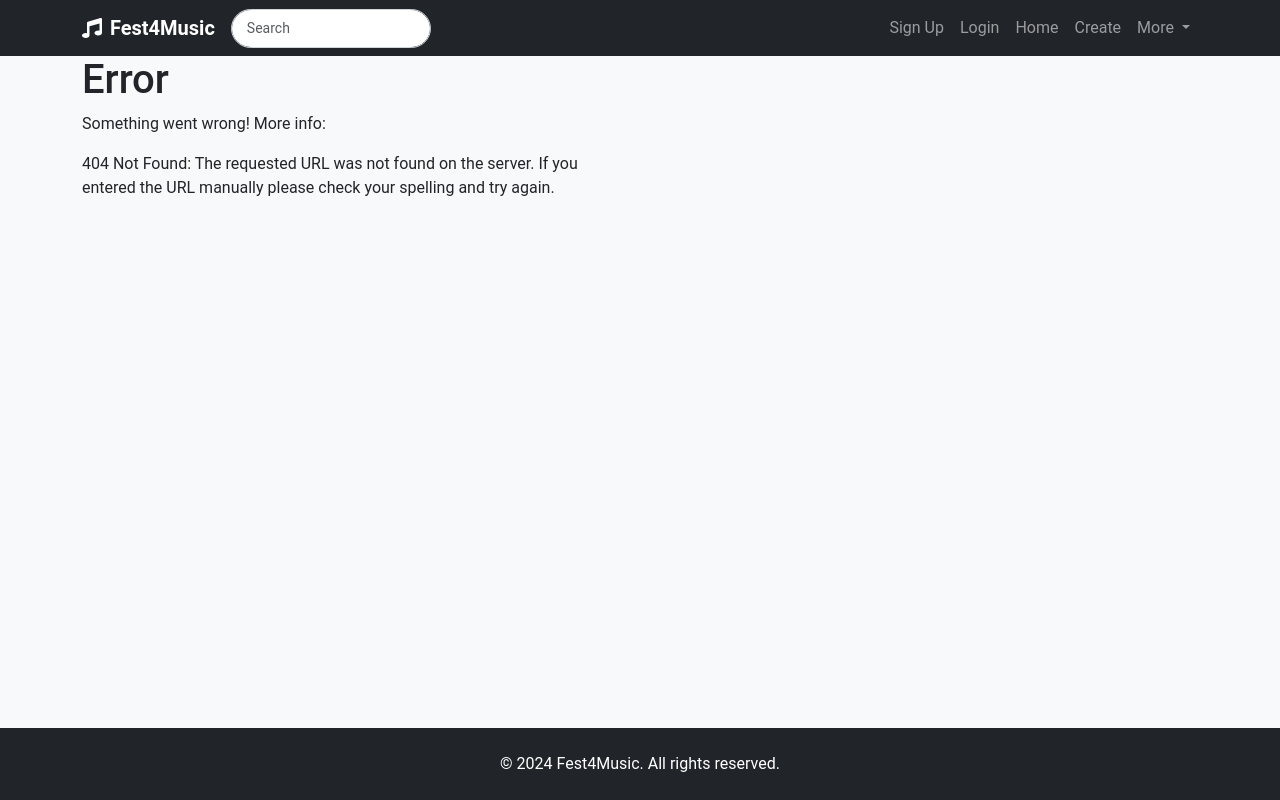
After one commit to fayufy1/GROUP8-iab207, a Flask app: page /event/2 in a window 1280 px wide. The commit adds this page. Run offline with Flask 3, Linux system fonts and the light colour scheme; some libraries are stand-ins or nearby versions.

Commit message:
Error Handling and Random order number

```diff
--- a/projectfile/website/__init__.py
+++ b/projectfile/website/__init__.py
@@ -1,4 +1,4 @@
-from flask import Flask
+from flask import Flask, render_template
 from flask_bootstrap import Bootstrap5
 from .database import db  # Updated import
 from flask_login import LoginManager
@@ -33,4 +33,9 @@ def create_app():
         app.register_blueprint(auth.auth_bp)
         db.create_all()
 
+    @app.errorhandler(404)
+    # inbuilt function which takes error as parameter
+    def not_found(e):
+      return render_template("error.html", error=e)
+
     return app
--- /dev/null
+++ b/projectfile/website/templates/error.html
@@ -0,0 +1,14 @@
+{% extends "base.html" %}
+
+{% block content %}
+
+<div class="container">
+    <div class="row">
+        <div class="col-6">
+            <h1>Error</h1>
+            <p>Something went wrong! More info:</p>
+            <p>{{ error }}</p>
+        </div>
+    </div>
+</div>
+{% endblock %}
--- a/projectfile/website/templates/history.html
+++ b/projectfile/website/templates/history.html
@@ -11,7 +11,7 @@
                 <img src="{{ order.event.image}}" class="card-img-top" alt="{{ order.event.title }}">
                 <div class="card-body">
                     <h5 class="card-title">{{ order.event.title }}</h5>
-                    <p class="card-text">Booking ID: #{{ order.id }}</p>
+                    <p class="card-text">Booking ID: #{{ order.id }}-{{ "%05d"|format(range(10000, 99999)|random) }}</p>
                     <p class="card-text">Date Booked: {{ order.date_ordered.strftime('%B %d, %Y') }}</p>
                     <p class="card-text">Tickets: {{ order.quantity }}</p>
                 </div>
```
Also changed, not shown: projectfile/instance/yourdatabase.db.
